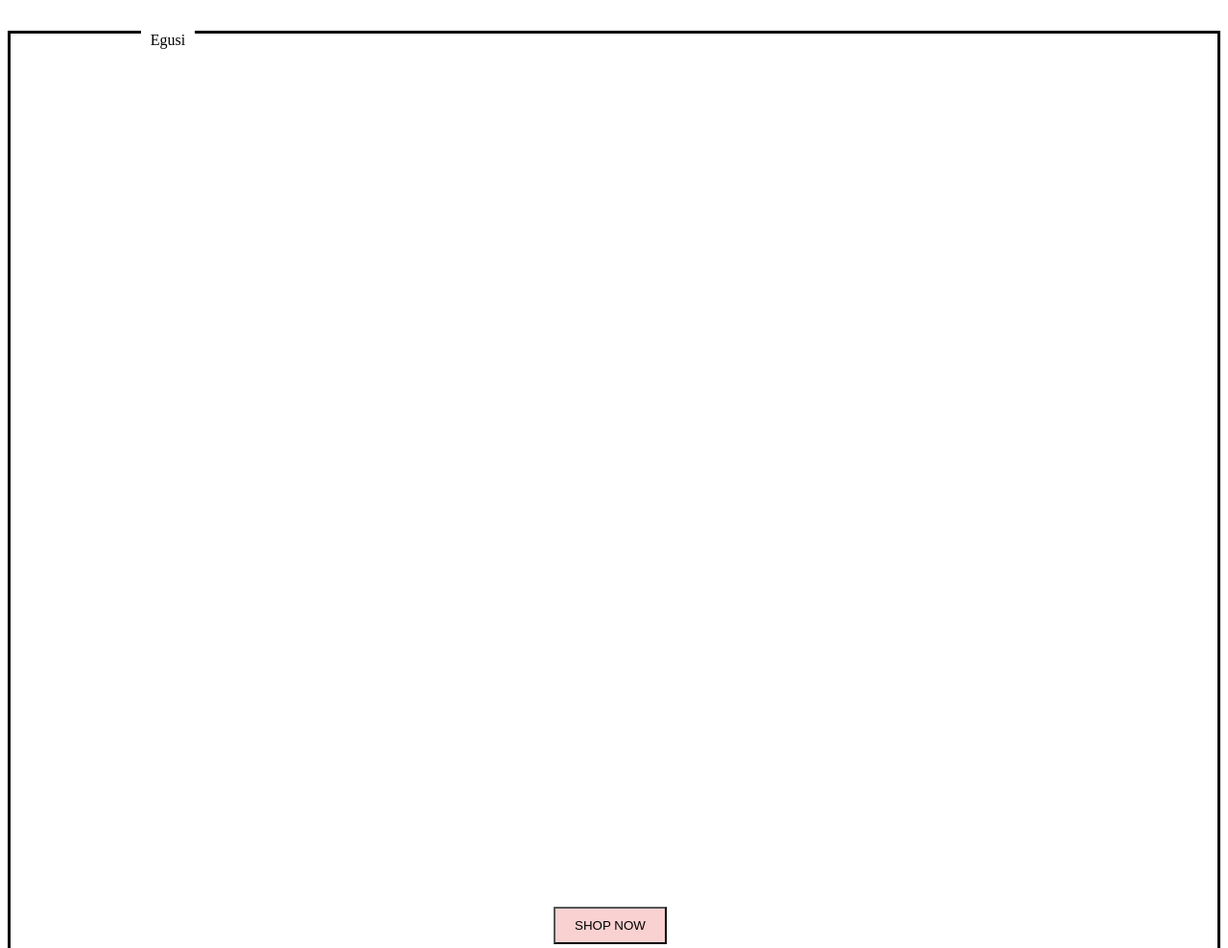
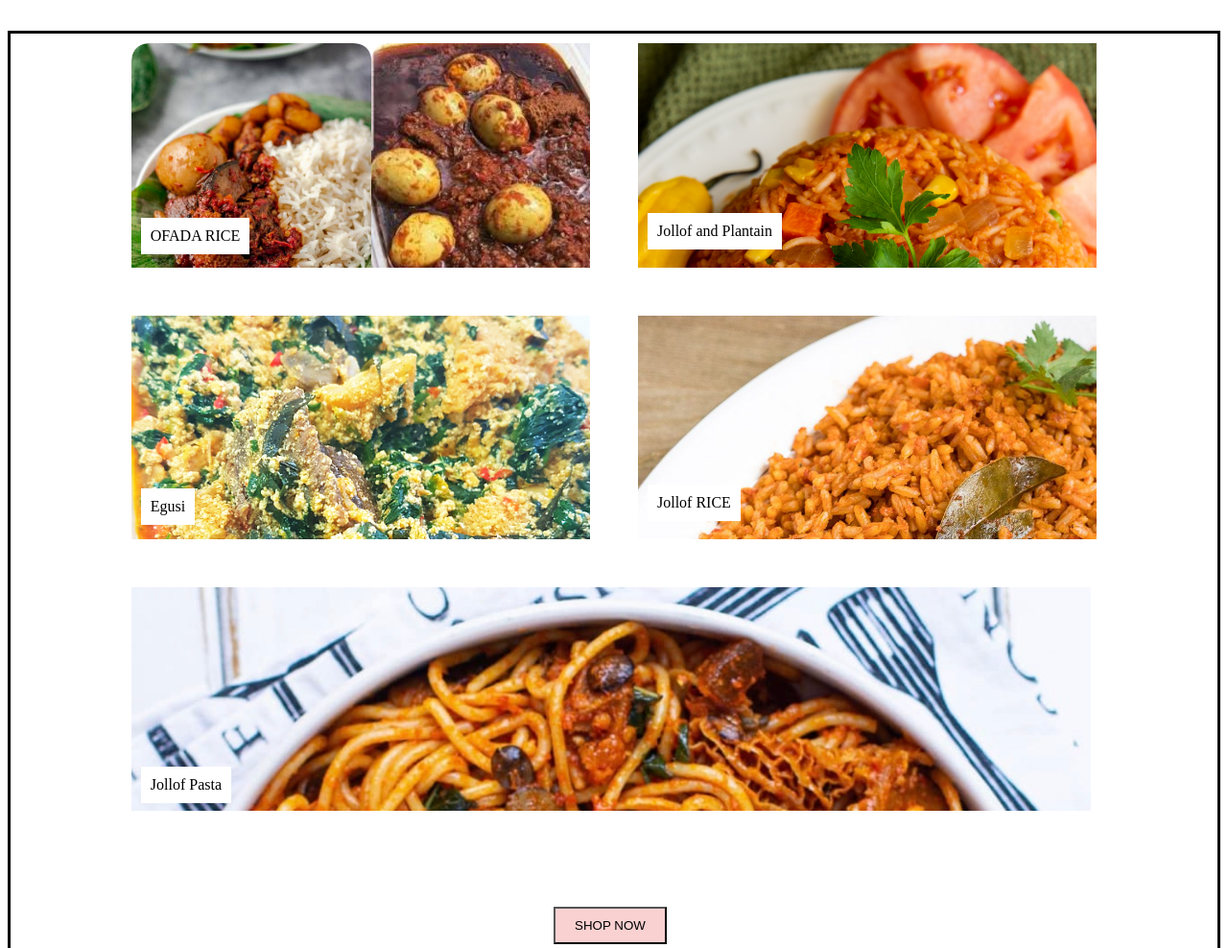
Before and after one commit to GitEnny/AboutMe--Eniola---, a plain HTML site: page html/gallery.html in a window 1280 px wide. Shown: the part 290-1278 px from the top of the page at 96% size. Drawn offline with Linux system fonts and the light colour scheme; the site is published under a folder, as on GitHub Pages, so addresses that start at the root find nothing.

Commit message:
subpage1&2update

```diff
--- a/html/gallery.html
+++ b/html/gallery.html
@@ -26,23 +26,23 @@
         <main class="galmain">
             <div class="gallery">
                 <div class="con">
-                    <img class="imaging" src="/Images/Ofada rice and Stew.jpg" alt="">
+                    <img class="imaging" src="../Images/Ofada rice and Stew.jpg" alt="">
                     <p class="name">OFADA RICE</p>
                 </div>
                 <div class="con">
-                    <img class="imaging" src="/Images/Nigerian Jollof Rice.jpg" alt="">
+                    <img class="imaging" src="../Images/Nigerian Jollof Rice.jpg" alt="">
                     <p class="nam">Jollof and Plantain</p>
                 </div>
                 <div class="con">
-                    <img class="imaging" src="/Images/Egusi.jpg" alt="">
+                    <img class="imaging" src="../Images/Egusi.jpg" alt="">
                     <p class="nme">Egusi</p>
                 </div>
                 <div class="con">
-                    <img class="imaging" src="/Images/Jollof Rice.jpg" alt="">
+                    <img class="imaging" src="../Images/Jollof Rice.jpg" alt="">
                     <p class="ame">Jollof RICE</p>
                 </div>
                 <div class="con last">
-                    <img class="imaging lastimg" src="/Images/Jollof Spaghetti.jpg" alt="">
+                    <img class="imaging lastimg" src="../Images/Jollof Spaghetti.jpg" alt="">
                     <p class="na">Jollof Pasta</p>
                 </div>
             </div>
--- a/styles.css
+++ b/styles.css
@@ -149,7 +149,7 @@ main {
 .ma {
     margin-top:0;
     padding: 10px;
-    background-image:url(/Images/Nigerian\ Dish.jpg) ;
+    background-image:url(./Images/Nigerian\ Dish.jpg) ;
 
 
 }
```
